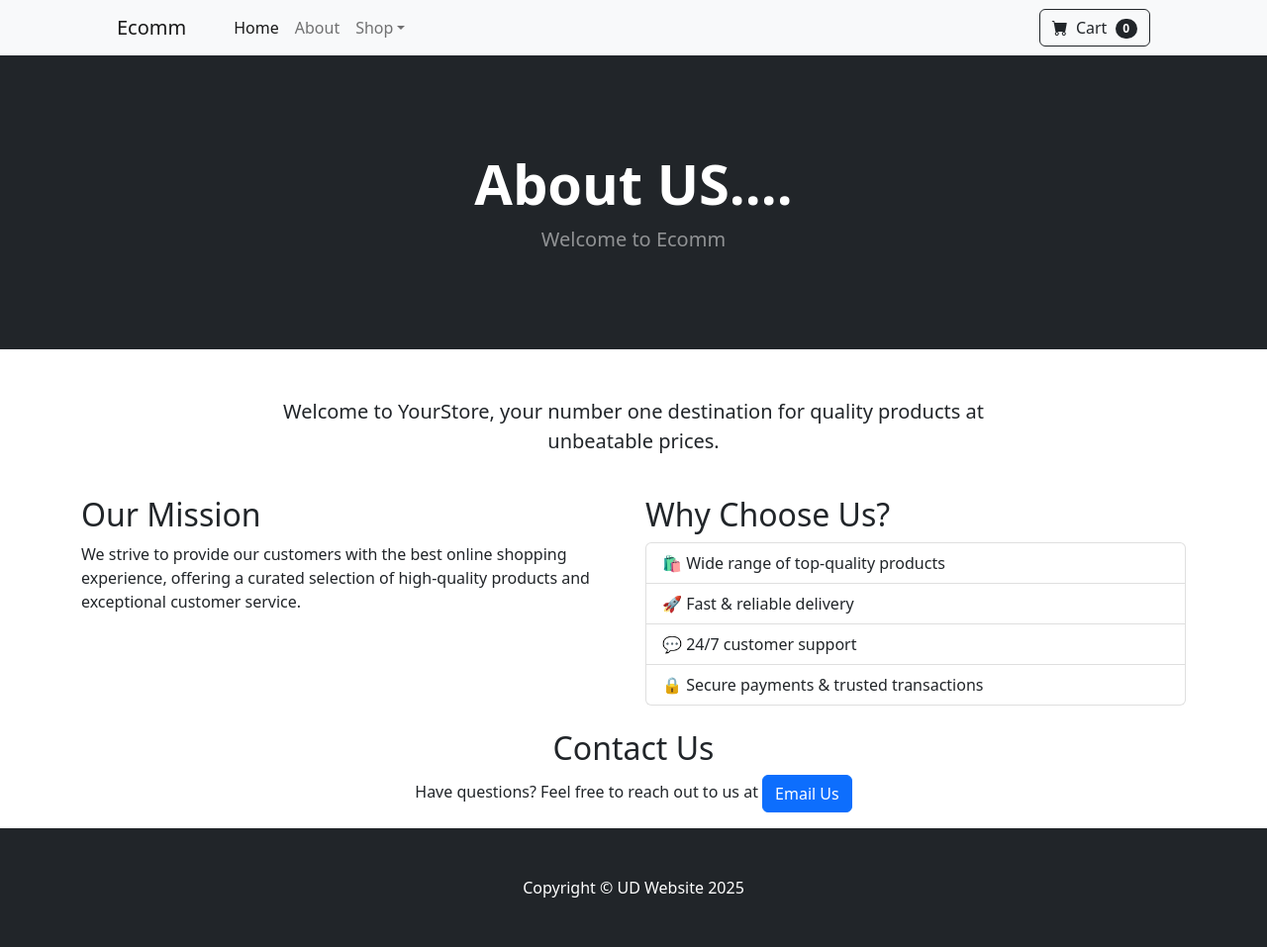
After one commit to UdaraAthauda/Ecommerce-Web-Application-Django, a Django app: page /about/ in a window 1280 px wide. The commit adds this page. Shown: the whole page at 99% size. Run offline with Django 5.2, Linux system fonts and the light colour scheme; some libraries are stand-ins or nearby versions.

Commit message:
created about page and some updates

```diff
--- a/ecomApp/urls.py
+++ b/ecomApp/urls.py
@@ -2,5 +2,6 @@ from django.urls import path
 from . import views
 
 urlpatterns = [
-    path('', views.index),
+    path('', views.index, name="home"),
+    path('about/', views.about, name="about"),
 ]
--- a/ecomApp/views.py
+++ b/ecomApp/views.py
@@ -8,3 +8,7 @@ def index(request):
     context = {'products': products}
 
     return render(request, 'index.html', context=context)
+
+# about view
+def about(request):
+    return render(request, 'about.html')
--- /dev/null
+++ b/templates/about.html
@@ -0,0 +1,51 @@
+{% extends 'base.html' %}
+
+{% block content %}
+
+{% include 'navigation.html' %}
+
+<!-- Header-->
+<header class="bg-dark py-5">
+    <div class="container px-4 px-lg-5 my-5">
+        <div class="text-center text-white">
+            <h1 class="display-4 fw-bolder">About US....</h1>
+            <p class="lead fw-normal text-white-50 mb-0">Welcome to Ecomm</p>
+        </div>
+    </div>
+</header>
+
+<div class="container mt-5">
+    <div class="row">
+        <div class="col-md-8 offset-md-2 text-center">
+            <p class="lead">Welcome to <strong>YourStore</strong>, your number one destination for quality products at unbeatable prices.</p>
+        </div>
+    </div>
+
+    <div class="row mt-4">
+        <div class="col-md-6">
+            <h2>Our Mission</h2>
+            <p>We strive to provide our customers with the best online shopping experience, offering a curated selection of high-quality products and exceptional customer service.</p>
+        </div>
+        <div class="col-md-6">
+            <h2>Why Choose Us?</h2>
+            <ul class="list-group">
+                <li class="list-group-item">🛍️ Wide range of top-quality products</li>
+                <li class="list-group-item">🚀 Fast & reliable delivery</li>
+                <li class="list-group-item">💬 24/7 customer support</li>
+                <li class="list-group-item">🔒 Secure payments & trusted transactions</li>
+            </ul>
+        </div>
+    </div>
+
+    <div class="row mt-4">
+        <div class="col-md-12 text-center">
+            <h2>Contact Us</h2>
+            <p>Have questions? Feel free to reach out to us at <a href="mailto:support@yourstore.com" class="btn btn-primary">Email Us</a></p>
+        </div>
+    </div>
+</div>
+
+{% include 'footer.html' %}
+
+
+{% endblock %}
--- a/templates/index.html
+++ b/templates/index.html
@@ -1,5 +1,4 @@
 {% extends 'base.html' %}
-
 
 {% block content %}
 
@@ -38,7 +37,7 @@
                             <h5 class="fw-bolder">{{product.name}}</h5>
                             <!-- Product price-->
                             <span class="text-muted text-decoration-line-through">${{product.price}}</span>
-                            ${{product.sale_price}}
+                            - ${{product.sale_price}}
                         </div>
                     </div>
                     <!-- Product actions-->
--- a/templates/navigation.html
+++ b/templates/navigation.html
@@ -1,12 +1,12 @@
 <!-- Navigation-->
 <nav class="navbar navbar-expand-lg navbar-light bg-light">
     <div class="container px-4 px-lg-5">
-        <a class="navbar-brand" href="#!">Ecomm</a>
+        <a class="navbar-brand" href="{% url 'home' %}">Ecomm</a>
         <button class="navbar-toggler" type="button" data-bs-toggle="collapse" data-bs-target="#navbarSupportedContent" aria-controls="navbarSupportedContent" aria-expanded="false" aria-label="Toggle navigation"><span class="navbar-toggler-icon"></span></button>
         <div class="collapse navbar-collapse" id="navbarSupportedContent">
             <ul class="navbar-nav me-auto mb-2 mb-lg-0 ms-lg-4">
-                <li class="nav-item"><a class="nav-link active" aria-current="page" href="#!">Home</a></li>
-                <li class="nav-item"><a class="nav-link" href="#!">About</a></li>
+                <li class="nav-item"><a class="nav-link active" aria-current="page" href="{% url 'home' %}">Home</a></li>
+                <li class="nav-item"><a class="nav-link" href="{% url 'about' %}">About</a></li>
                 <li class="nav-item dropdown">
                     <a class="nav-link dropdown-toggle" id="navbarDropdown" href="#" role="button" data-bs-toggle="dropdown" aria-expanded="false">Shop</a>
                     <ul class="dropdown-menu" aria-labelledby="navbarDropdown">
```
